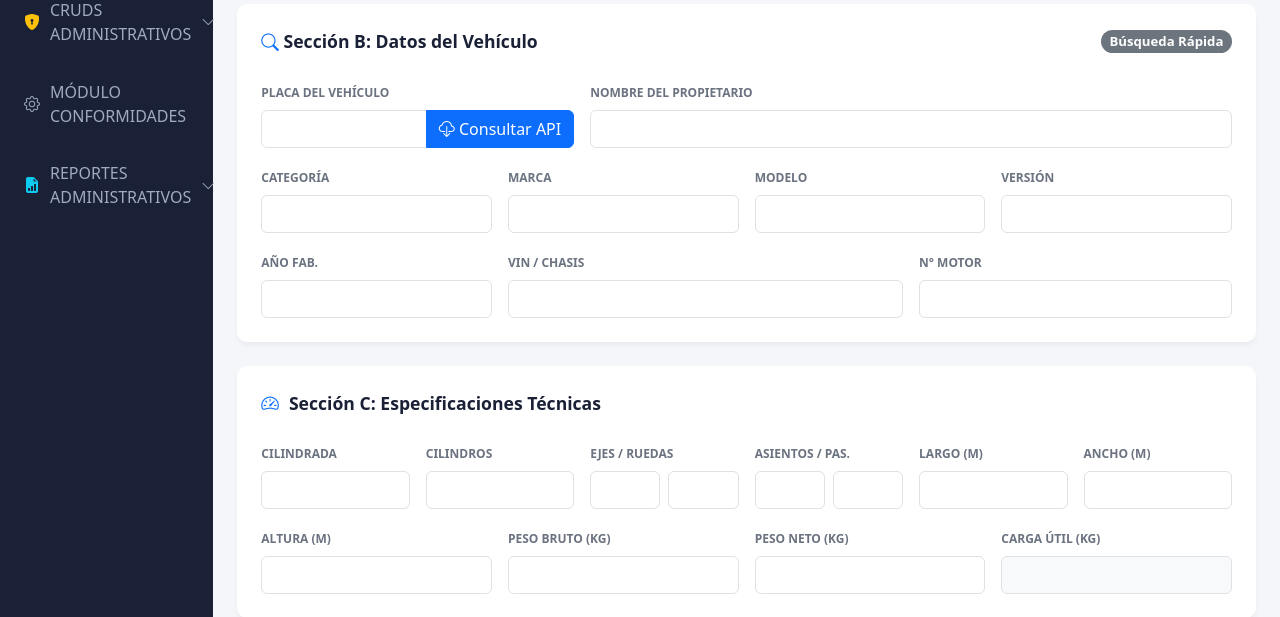
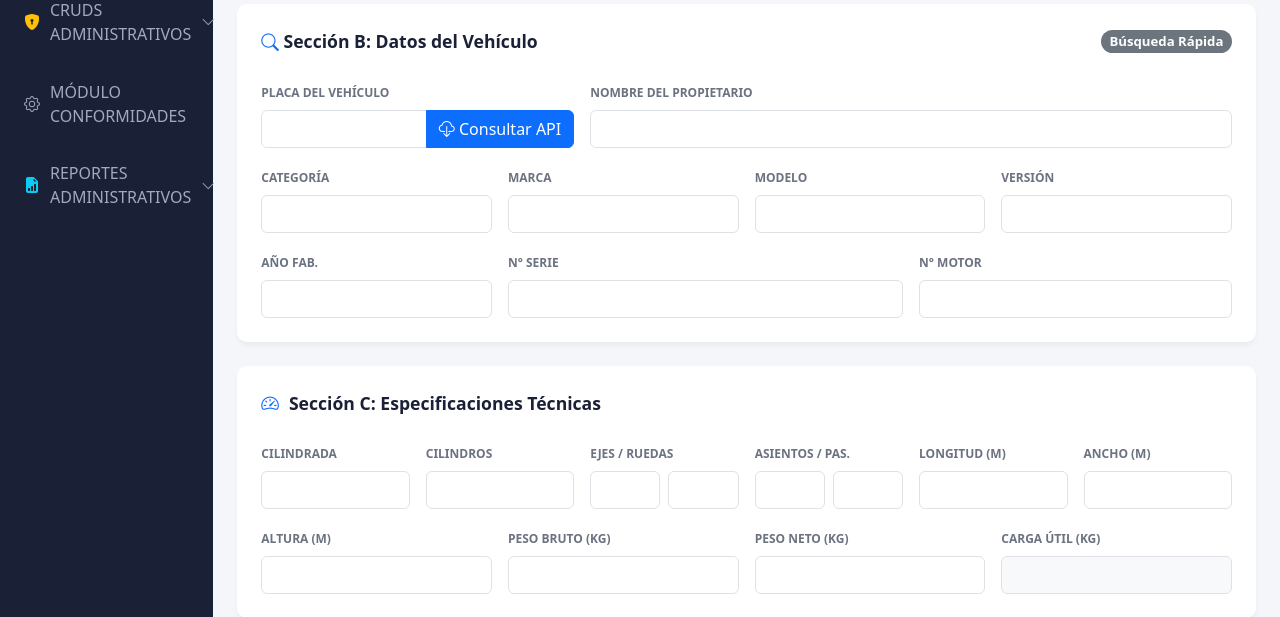
Before and after one commit to Fabrizio106/sistema_GLPyCONF, a Django app: page /glp/nuevo/ in a window 1280 px wide. Shown: the part 274-891 px from the top of the page. Run offline with Django 5.2, Linux system fonts and the light colour scheme; the visitor is signed in with stand-in values (Sample User, id 1); data that the repository does not hold is empty; some libraries are stand-ins or nearby versions.

Commit message:
Prueba V2.1

```diff
--- a/glp/templates/glp/formulario_glp.html
+++ b/glp/templates/glp/formulario_glp.html
@@ -52,7 +52,7 @@
         </div>
         <div class="row g-3">
             <div class="col-md-3"><label class="form-label">Año Fab.</label>{{ form.anio_fabricacion }}</div>
-            <div class="col-md-5"><label class="form-label">VIN / Chasis</label>{{ form.vin_serie }}</div>
+            <div class="col-md-5"><label class="form-label">N° Serie</label>{{ form.vin_serie }}</div>
             <div class="col-md-4"><label class="form-label">N° Motor</label>{{ form.numero_motor }}</div>
         </div>
     </div>
@@ -68,7 +68,7 @@
             <div class="col-md-2"><label class="form-label">Asientos / Pas.</label>
                 <div class="d-flex gap-2">{{ form.asientos }} {{ form.pasajeros }}</div>
             </div>
-            <div class="col-md-2"><label class="form-label">Largo (m)</label>{{ form.largo }}</div>
+            <div class="col-md-2"><label class="form-label">Longitud (m)</label>{{ form.largo }}</div>
             <div class="col-md-2"><label class="form-label">Ancho (m)</label>{{ form.ancho }}</div>
         </div>
         <div class="row g-3">
--- a/glp/views.py
+++ b/glp/views.py
@@ -118,6 +118,8 @@ def editar_certificado_glp(request, pk):
     if request.method == 'POST':
         form = CertificadoGLPForm(request.POST, instance=certificado) #con el instance
         if form.is_valid():
+            certificado_editado = form.save(commit=False)
+            certificado_editado.usuario = request.user
             form.save()
             messages.success(request, "Certificado actualizado correctamente.")
             return redirect('historial_glp')
```
